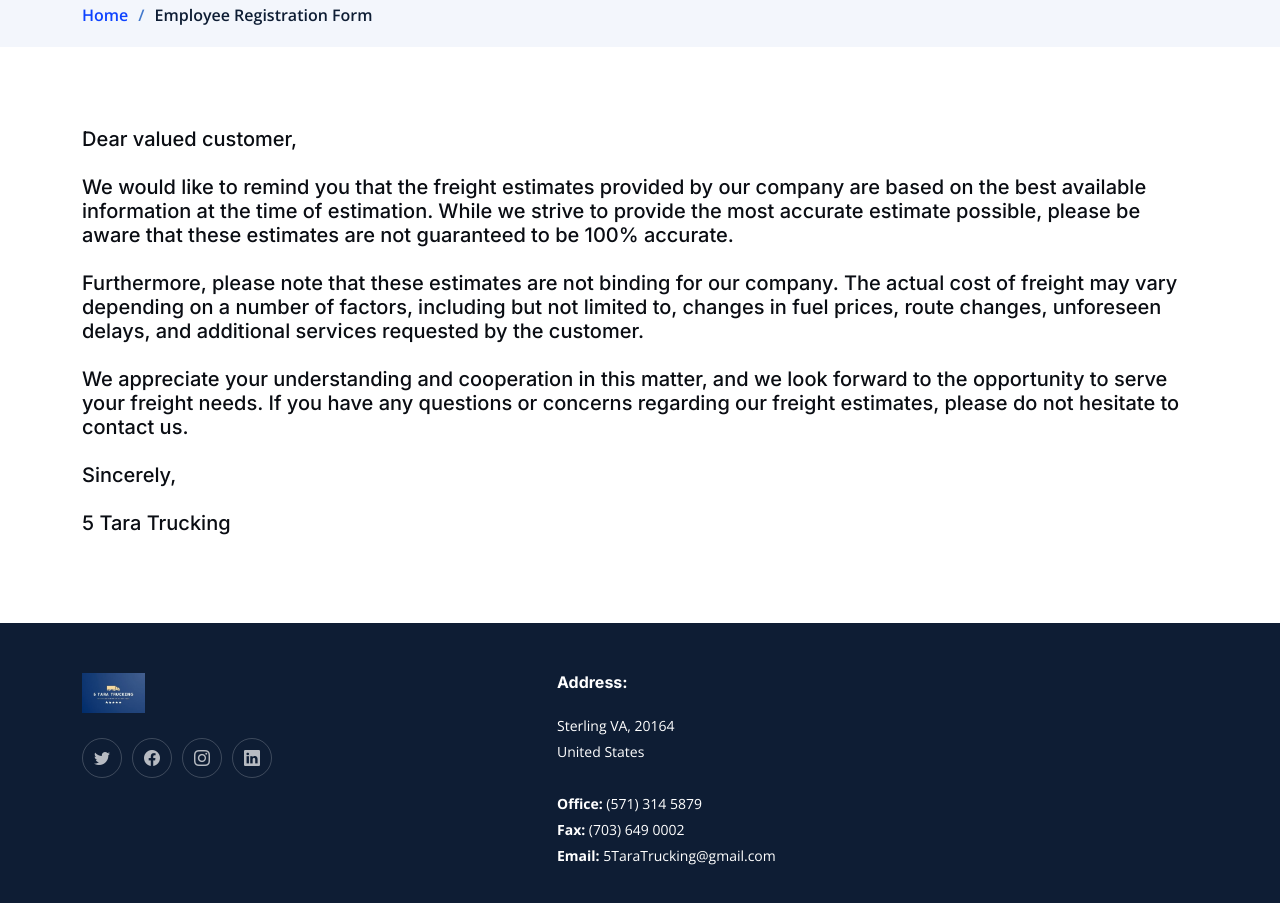
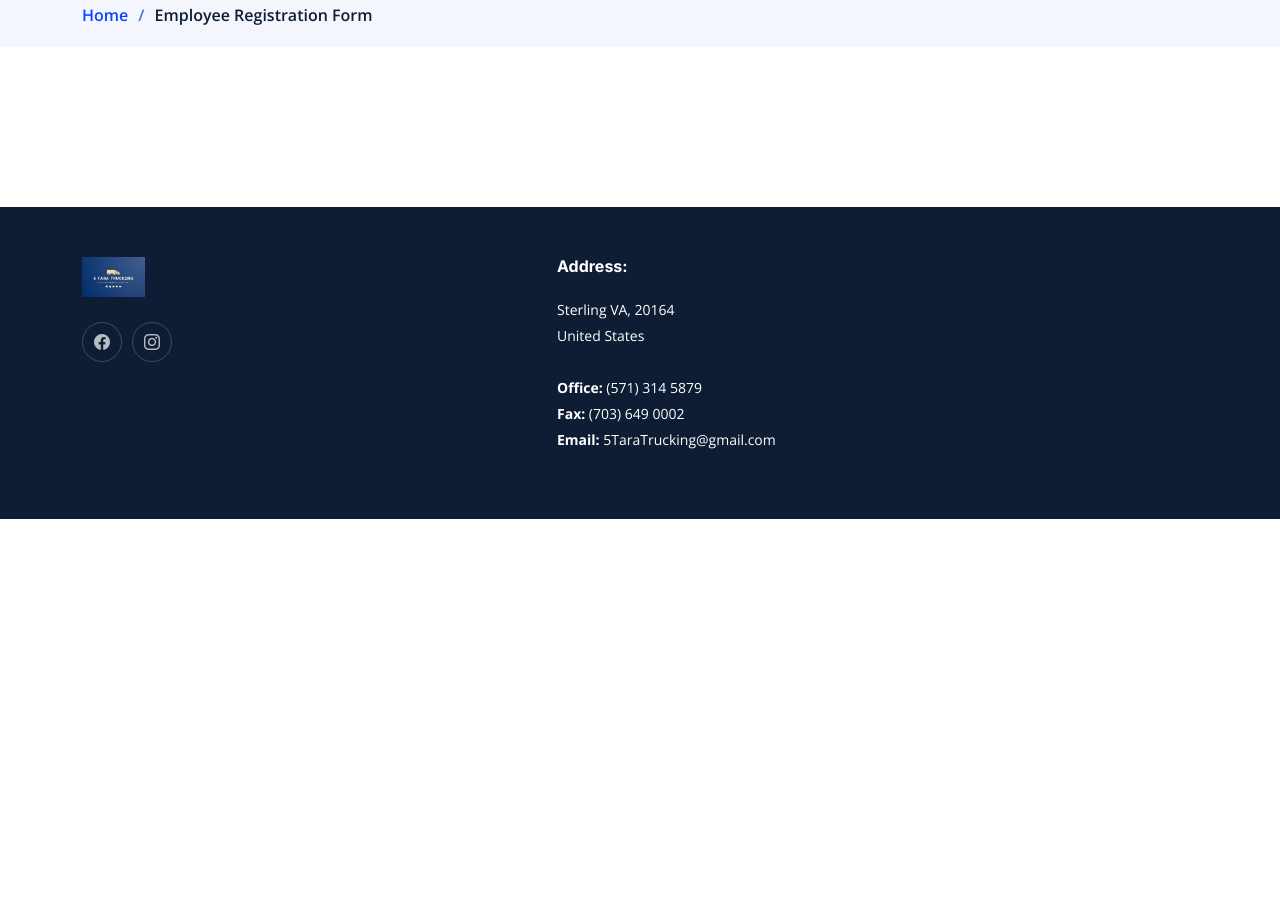
Before and after one commit to ttran97/IT-492---5-Tara-Trucking, a website: page employee.html in a window 1280 px wide. Shown: the part 379-1282 px from the top of the page. After the commit the page ends 898 px from the top, so only its background shows below. Drawn offline with nearby package versions, Linux system fonts and the light colour scheme.

Commit message:
update 4172023

```diff
--- a/employee.html
+++ b/employee.html
@@ -1,3 +1,4 @@
+
   <!-- Hiring Form -->
 
   <!DOCTYPE html>
@@ -110,17 +111,7 @@
      <!-- ======= Contact Section ======= -->
         <section id="contact" class="contact">
           <div class="container" data-aos="fade-up">
-            <h5>Dear valued customer, <br><br>
 
-              We would like to remind you that the freight estimates provided by our company are based on the best available information at the time of estimation. While we strive to provide the most accurate estimate possible, please be aware that these estimates are not guaranteed to be 100% accurate.<br><br>
-
-              Furthermore, please note that these estimates are not binding for our company. The actual cost of freight may vary depending on a number of factors, including but not limited to, changes in fuel prices, route changes, unforeseen delays, and additional services requested by the customer.<br><br>
-
-              We appreciate your understanding and cooperation in this matter, and we look forward to the opportunity to serve your freight needs. If you have any questions or concerns regarding our freight estimates, please do not hesitate to contact us.<br><br>
-
-              Sincerely,<br><br>
-
-              5 Tara Trucking</h5>
             <div id="ff-compose"></div>
 
   <script async defer src="https://formfacade.com/include/110013597254630449549/form/1FAIpQLSc9Ex52xwVFJrJdCsh5zA_awAIb4qW1AzNK4aa2YLXw8zlorA/wordpress.js?div=ff-compose"></script>
@@ -228,10 +219,8 @@
             </a>
             <!--<p>Cras fermentum odio eu feugiat lide par naso tierra. Justo eget nada terra videa magna derita valies darta donna mare fermentum iaculis eu non diam phasellus.</p>-->
             <div class="social-links d-flex mt-4">
-              <a href="#" class="twitter"><i class="bi bi-twitter"></i></a>
               <a href="https://www.facebook.com/5TaraTrucking/" class="facebook"><i class="bi bi-facebook"></i></a>
-              <a href="#" class="instagram"><i class="bi bi-instagram"></i></a>
-              <a href="#" class="linkedin"><i class="bi bi-linkedin"></i></a>
+              <a href="httpsL//www.instagram.com/5TaraTrucking/" class="instagram"><i class="bi bi-instagram"></i></a>
             </div>
           </div>
 
```
Also changed, not shown: about.html (+3 -4 lines), contact.html (+2 -3 lines), faq.html (+3 -4 lines), get-a-quote-calc.html (+17 -3 lines), get-a-quote.html (+2 -3 lines), hiring.html (+2 -3 lines), index.html (+5 -4 lines), services.html (+3 -4 lines), assets/img/index_truck.png (added).
